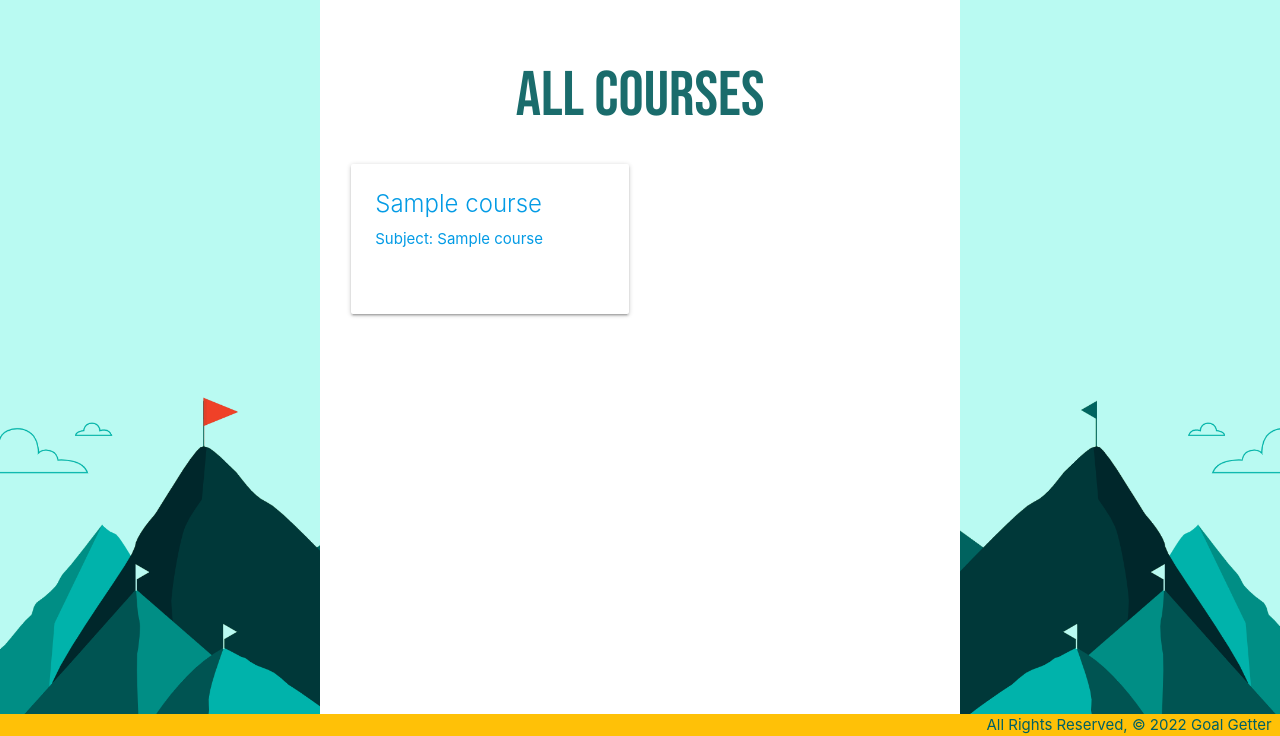
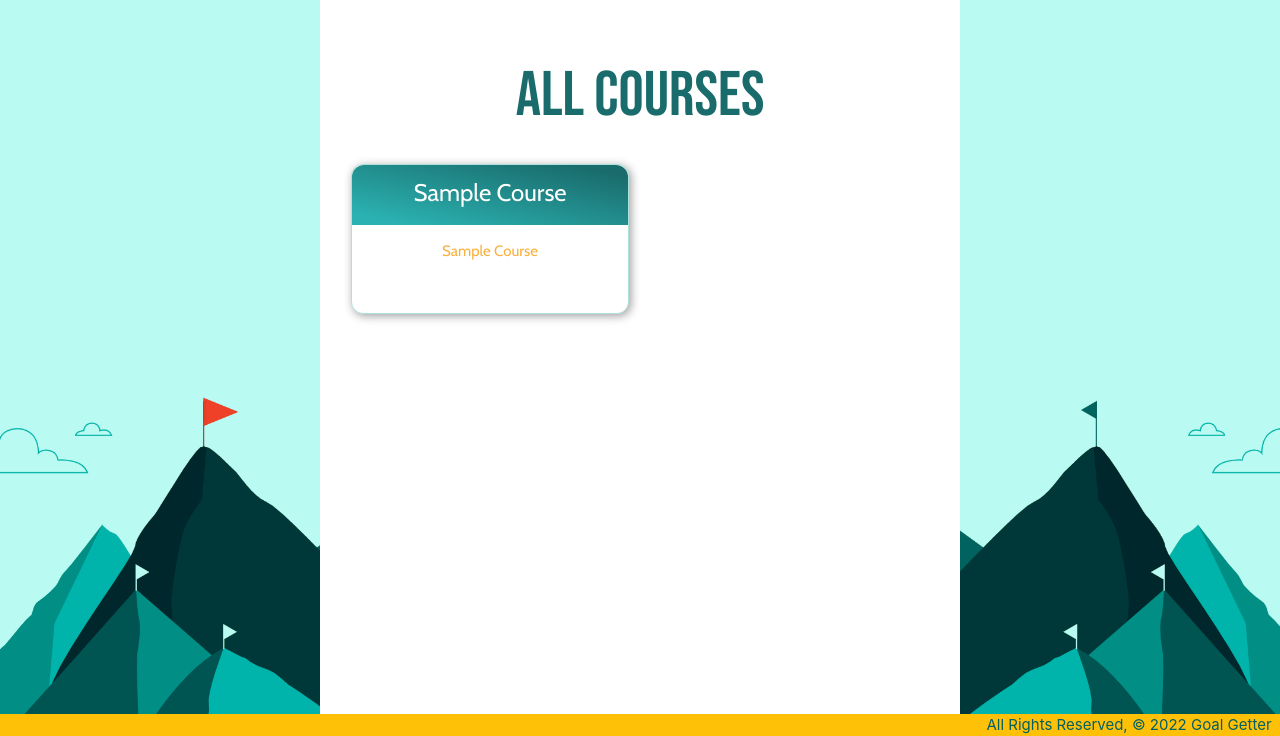
Before and after one commit to shamique202/goal-getter-project, a Django app: page /courses/ in a window 1280 px wide. Shown: the part 64-800 px from the top of the page. Run offline with Django 4.2, Linux system fonts and the light colour scheme; a user stored in the database is signed in; tables that the repository leaves empty hold one stand-in row (values such as "Sample post").

Commit message:
Add style to course cards

```diff
--- a/goalgetter/main_app/static/css/style.css
+++ b/goalgetter/main_app/static/css/style.css
@@ -171,6 +171,10 @@ textarea#id_todo {
     font-family: 'Cabin', sans-serif;
 }
 
+input#id_name {
+    text-transform: capitalize;
+}
+
     /* .select-wrapper.select-month {
     border: none;
     width: 20px;
@@ -197,6 +201,32 @@ label {
     width: 40px;
 }
 
+.card {
+    border-radius: 12px;
+    border: 1px solid #afe1db;
+    box-shadow: 2px 2px 10px #9e9e9e;
+}
+
+.card-title, .card-subject {
+    font-family: 'Cabin', sans-serif;
+    text-transform: capitalize;
+    text-align: center;
+
+}
+
+.card-subject {
+    color: #f9b03d;
+}
+
+.card-title {
+    color: white;
+    font-size: 27px;
+    background: linear-gradient(to top right, rgb(43, 177, 177) 10%, rgb(26, 108, 108) 90%);
+    border-radius: 12px 12px 0 0;
+    height: 60px;
+    padding-top: 10px;
+}
+
 @media screen and (max-width: 600px) {
     .home_img img {
         width: 300px;
--- a/goalgetter/main_app/templates/courses/index.html
+++ b/goalgetter/main_app/templates/courses/index.html
@@ -12,10 +12,10 @@
   <a href="{% url 'detail' course.id %}">
   <div class="col s12 m6">
     <div class="card">
-      <div class="card-content">
-        <span class="card-title">{{ course.name}}</span>
-        <p>Subject: {{ course.subject }}</p>
-      </div>
+
+        <div class="card-title">{{ course.name}}</div>
+        <p class="card-subject">{{ course.subject }}</p>
+
     </div>
   </div>
   </a>
```
